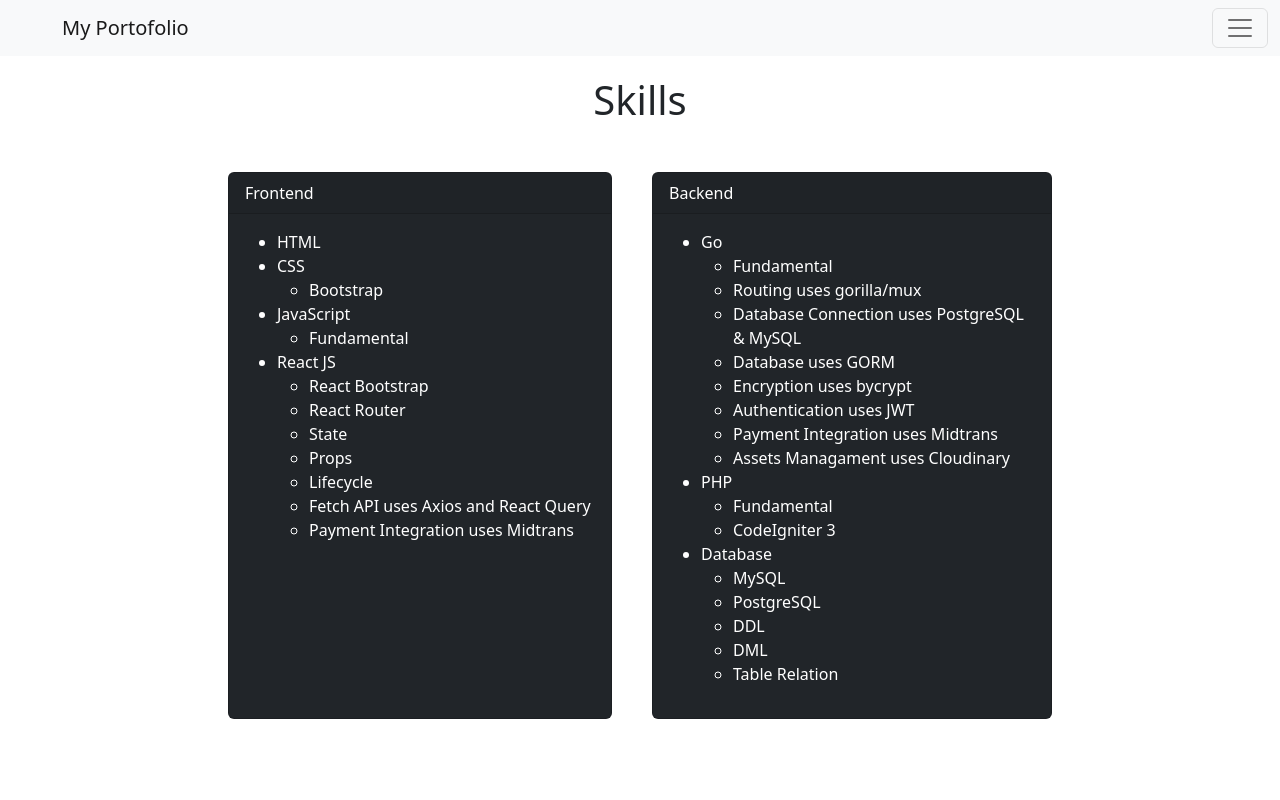
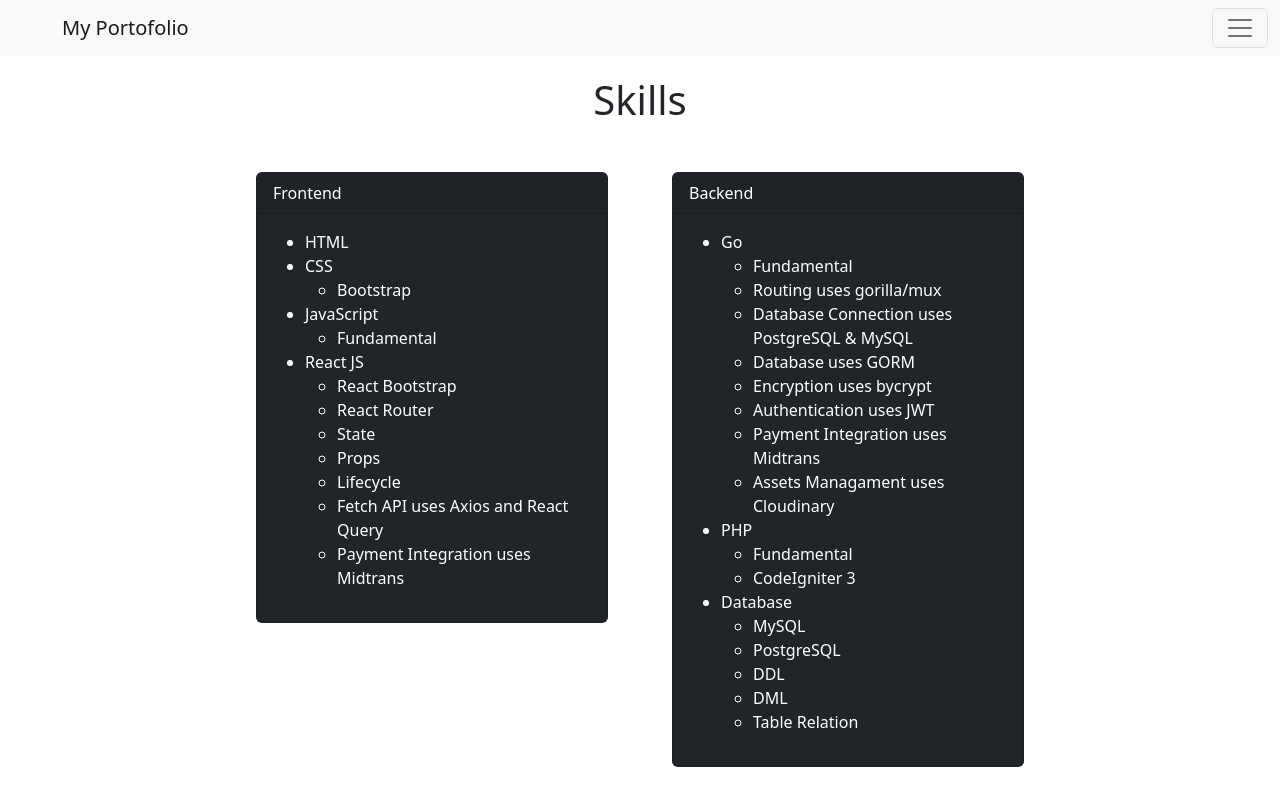
Before and after one commit to Netokids/Portofolio, a React (Create React App) app: page /skill in a window 1280 px wide. Built offline with nearby package versions, Linux system fonts and the light colour scheme.

Commit message:
Update skill.js

```diff
--- a/src/pages/Skill/skill.js
+++ b/src/pages/Skill/skill.js
@@ -1,13 +1,14 @@
 import React from "react";
 import Card from "react-bootstrap/Card";
+import { Col, Row } from "react-bootstrap";
 
 function Skill() {
   return (
     <>
+
       <div style={{
         display: 'flex',
         justifyContent: 'center',
-
         margin: '20px',
       }}>
         <h1>Skills</h1>
@@ -16,7 +17,10 @@ function Skill() {
       <div style={{
         display: 'flex',
         justifyContent: 'center',
-        flexDirection: 'row',
+
+      }}>
+        <Row>
+          <Col sm={6} style={{
           }}>
             {[
               'Dark',
@@ -25,7 +29,7 @@ function Skill() {
                 bg={variant.toLowerCase()}
                 key={variant}
                 text={variant.toLowerCase() === 'light' ? 'dark' : 'white'}
-            style={{ width: '24rem', margin: '20px' }}
+                style={{ width: '22rem', margin: '20px' }}
                 className="mb-2"
               >
                 <Card.Header>Frontend</Card.Header>
@@ -59,6 +63,8 @@ function Skill() {
                 </Card.Body>
               </Card>
             ))}
+          </Col>
+          <Col sm={5}>
             {[
               'Dark',
             ].map((variant) => (
@@ -66,7 +72,7 @@ function Skill() {
                 bg={variant.toLowerCase()}
                 key={variant}
                 text={variant.toLowerCase() === 'light' ? 'dark' : 'white'}
-            style={{ width: '25rem', margin: '20px' }}
+                style={{ width: '22rem', margin: '20px' }}
                 className="mb-2"
               >
                 <Card.Header>Backend</Card.Header>
@@ -105,6 +111,8 @@ function Skill() {
                 </Card.Body>
               </Card>
             ))}
+          </Col>
+        </Row>
       </div>
     </>
   );
```
Lines whose indentation alone changed are shown as unchanged.
